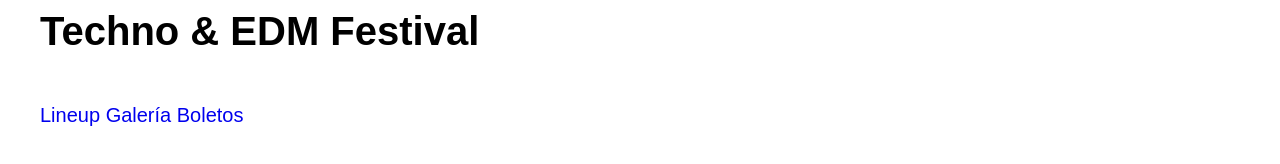
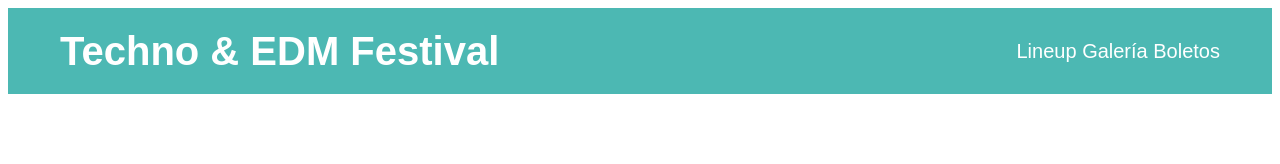
Before and after one commit to Leixhik/festival_de_musica_SASS, a website: page index.html in a window 1280 px wide. Drawn offline with Linux system fonts and the light colour scheme.

Commit message:
Se han agregado propiedades para el header y el nav en el header.scss

```diff
--- a/index.html
+++ b/index.html
@@ -18,7 +18,7 @@
         <div class="contenedor contenido-header">
             <h1>Techno & EDM Festival</h1>
 
-            <nav class="navegacion">
+            <nav class="navegacion-principal">
                 <a href="#">Lineup</a>
                 <a href="#">Galería</a>
                 <a href="#">Boletos</a>
--- a/src/scss/app.scss
+++ b/src/scss/app.scss
@@ -1 +1,2 @@
 @forward 'base';
+@forward 'layout'; // Apuntamos el layout, solo para traer sus estilos.
--- /dev/null
+++ b/src/scss/layout/_header.scss
@@ -0,0 +1,24 @@
+@use 'base/variables' as v;
+
+.header {
+    background-color: v.$verde;
+
+    .contenido-header {
+        padding: 2rem;
+        display: flex;
+        justify-content: space-between;
+        align-items: center;
+
+        h1 {
+            color: v.$blanco;
+            margin: 0;
+        }
+    }
+}
+
+.navegacion-principal {
+
+    a {
+        color: v.$blanco;
+    }
+}
--- /dev/null
+++ b/src/scss/layout/_index.scss
@@ -0,0 +1 @@
+@forward 'header'; // Apuntamos el header, solo para traer sus estilos.
```
Also changed, not shown: build/css/app.css.
